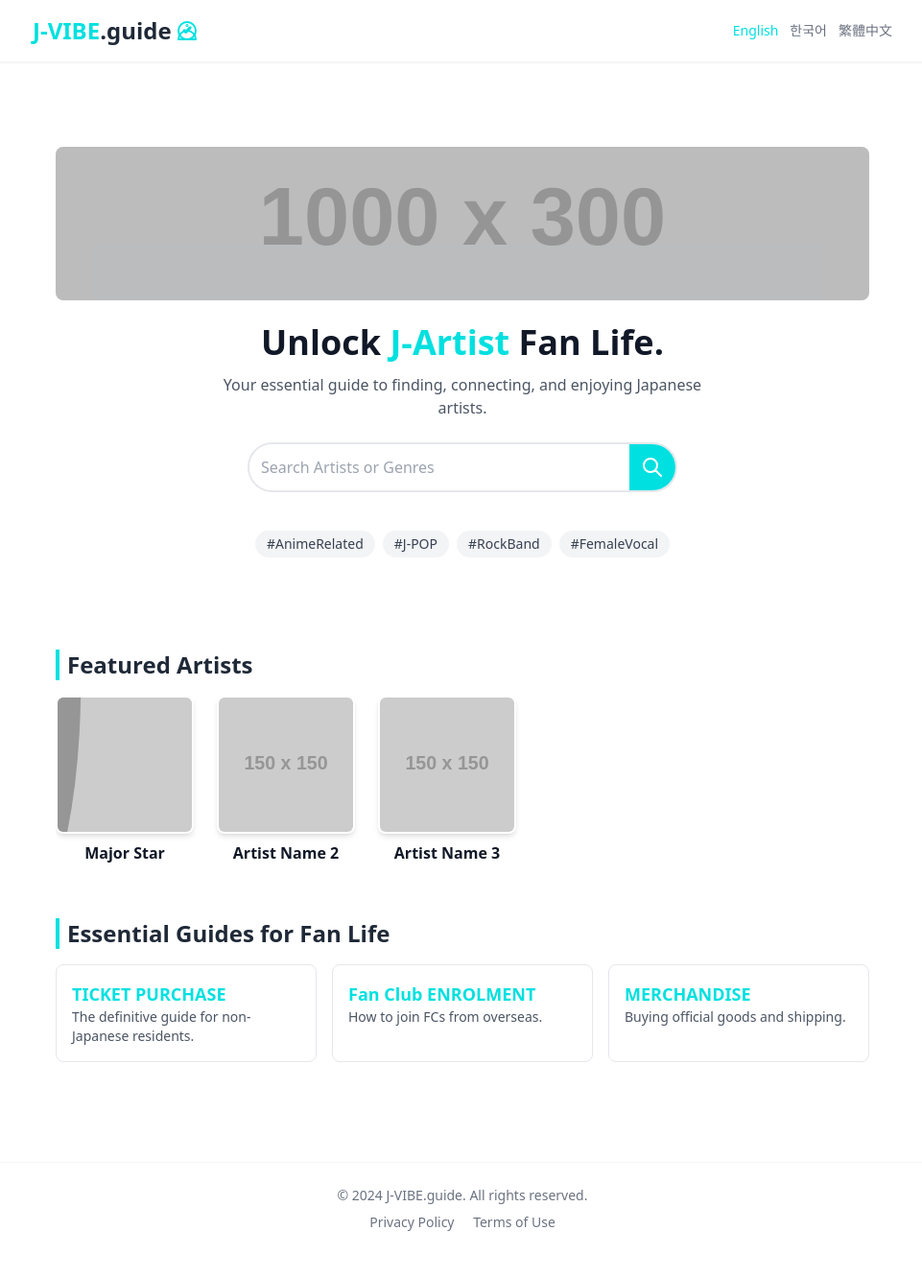
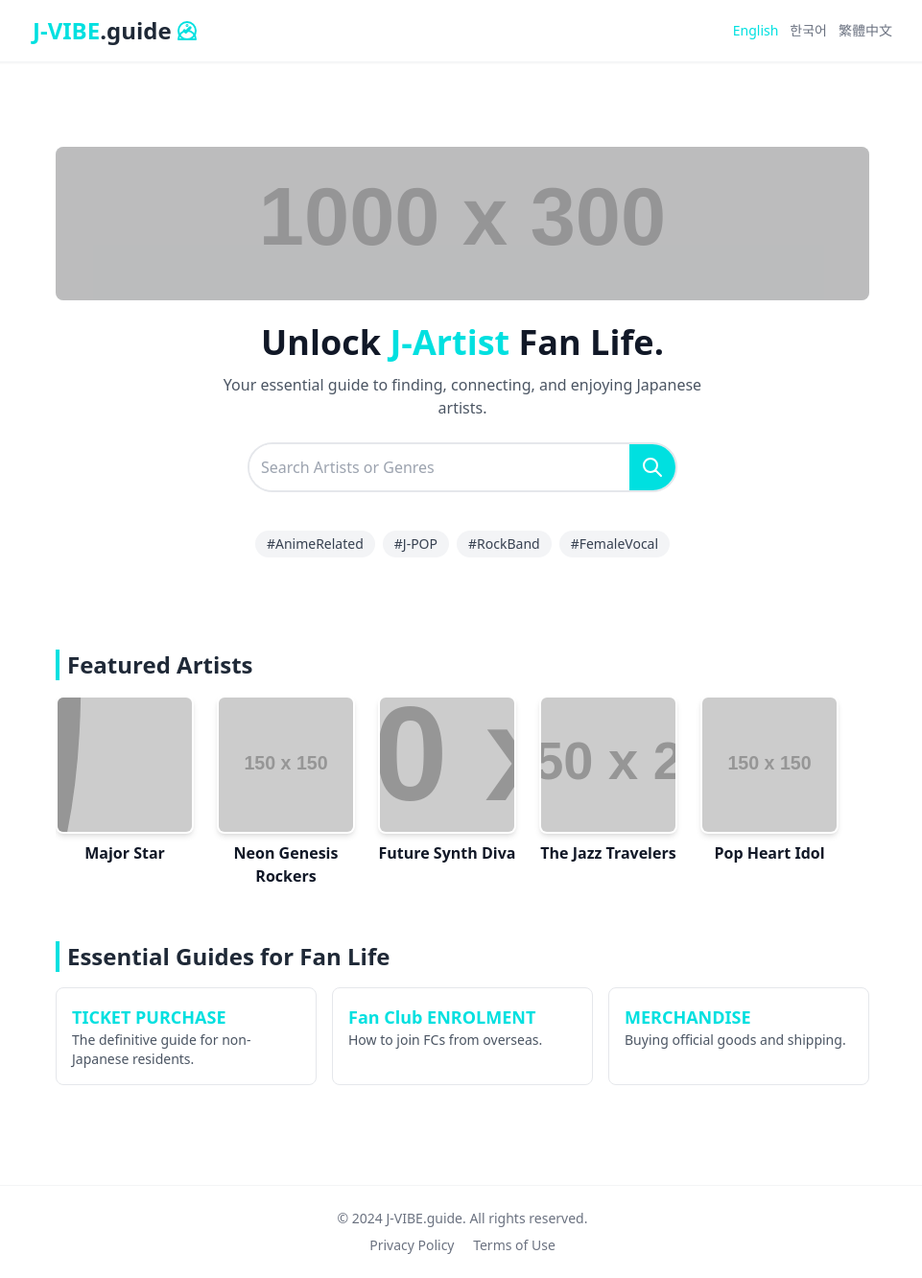
Before and after one commit to macyamasho-ux/j-vibe-guide, a Jekyll site: the page built from index.html, in a window 1280 px wide and 1332 px high. Shown: the whole window at 96% size, without its empty margins (158-1119 px from the left). Built offline with Jekyll 4.4.1, drawn with Linux system fonts in a browser that asks for light colours; nearby versions of some CDN libraries.

Commit message:
Update index.html

```diff
--- a/index.html
+++ b/index.html
@@ -43,17 +43,27 @@
             <h3 class="text-base font-semibold text-gray-900 group-hover:text-deep-cyan">Major Star</h3>
         </a>
 
-        <a href="#" class="w-36 flex-shrink-0 text-center group">
-            <img src="https://via.placeholder.com/150/e0e000/000000?text=STAR2" alt="Artist Name 2" class="w-36 h-36 rounded-lg mx-auto mb-2 object-cover border-2 border-transparent group-hover:border-deep-cyan transition duration-150 shadow-md">
-            <h3 class="text-base font-semibold text-gray-900 group-hover:text-deep-cyan">Artist Name 2</h3>
+        <a href="{{ site.baseurl }}/major-star-2.html" class="w-36 flex-shrink-0 text-center group">
+            <img src="https://via.placeholder.com/150/ff4500/FFFFFF?text=ROCK" alt="Neon Genesis Rockers" class="w-36 h-36 rounded-lg mx-auto mb-2 object-cover border-2 border-transparent group-hover:border-deep-cyan transition duration-150 shadow-md">
+            <h3 class="text-base font-semibold text-gray-900 group-hover:text-deep-cyan">Neon Genesis Rockers</h3>
         </a>
 
-        <a href="#" class="w-36 flex-shrink-0 text-center group">
-            <img src="https://via.placeholder.com/150/e000e0/000000?text=STAR3" alt="Artist Name 3" class="w-36 h-36 rounded-lg mx-auto mb-2 object-cover border-2 border-transparent group-hover:border-deep-cyan transition duration-150 shadow-md">
-            <h3 class="text-base font-semibold text-gray-900 group-hover:text-deep-cyan">Artist Name 3</h3>
+        <a href="{{ site.baseurl }}/major-star-3.html" class="w-36 flex-shrink-0 text-center group">
+            <img src="https://via.placeholder.com/150/8a2be2/FFFFFF?text=SYNTH" alt="Future Synth Diva" class="w-36 h-36 rounded-lg mx-auto mb-2 object-cover border-2 border-transparent group-hover:border-deep-cyan transition duration-150 shadow-md">
+            <h3 class="text-base font-semibold text-gray-900 group-hover:text-deep-cyan">Future Synth Diva</h3>
         </a>
 
-        </div>
+        <a href="{{ site.baseurl }}/major-star-4.html" class="w-36 flex-shrink-0 text-center group">
+            <img src="https://via.placeholder.com/150/20b2aa/FFFFFF?text=JAZZ" alt="The Jazz Travelers" class="w-36 h-36 rounded-lg mx-auto mb-2 object-cover border-2 border-transparent group-hover:border-deep-cyan transition duration-150 shadow-md">
+            <h3 class="text-base font-semibold text-gray-900 group-hover:text-deep-cyan">The Jazz Travelers</h3>
+        </a>
+
+        <a href="{{ site.baseurl }}/major-star-5.html" class="w-36 flex-shrink-0 text-center group">
+            <img src="https://via.placeholder.com/150/ff69b4/FFFFFF?text=IDOL" alt="Pop Heart Idol" class="w-36 h-36 rounded-lg mx-auto mb-2 object-cover border-2 border-transparent group-hover:border-deep-cyan transition duration-150 shadow-md">
+            <h3 class="text-base font-semibold text-gray-900 group-hover:text-deep-cyan">Pop Heart Idol</h3>
+        </a>
+
+    </div>
 </section>
 
 <section class="mb-10">
```
